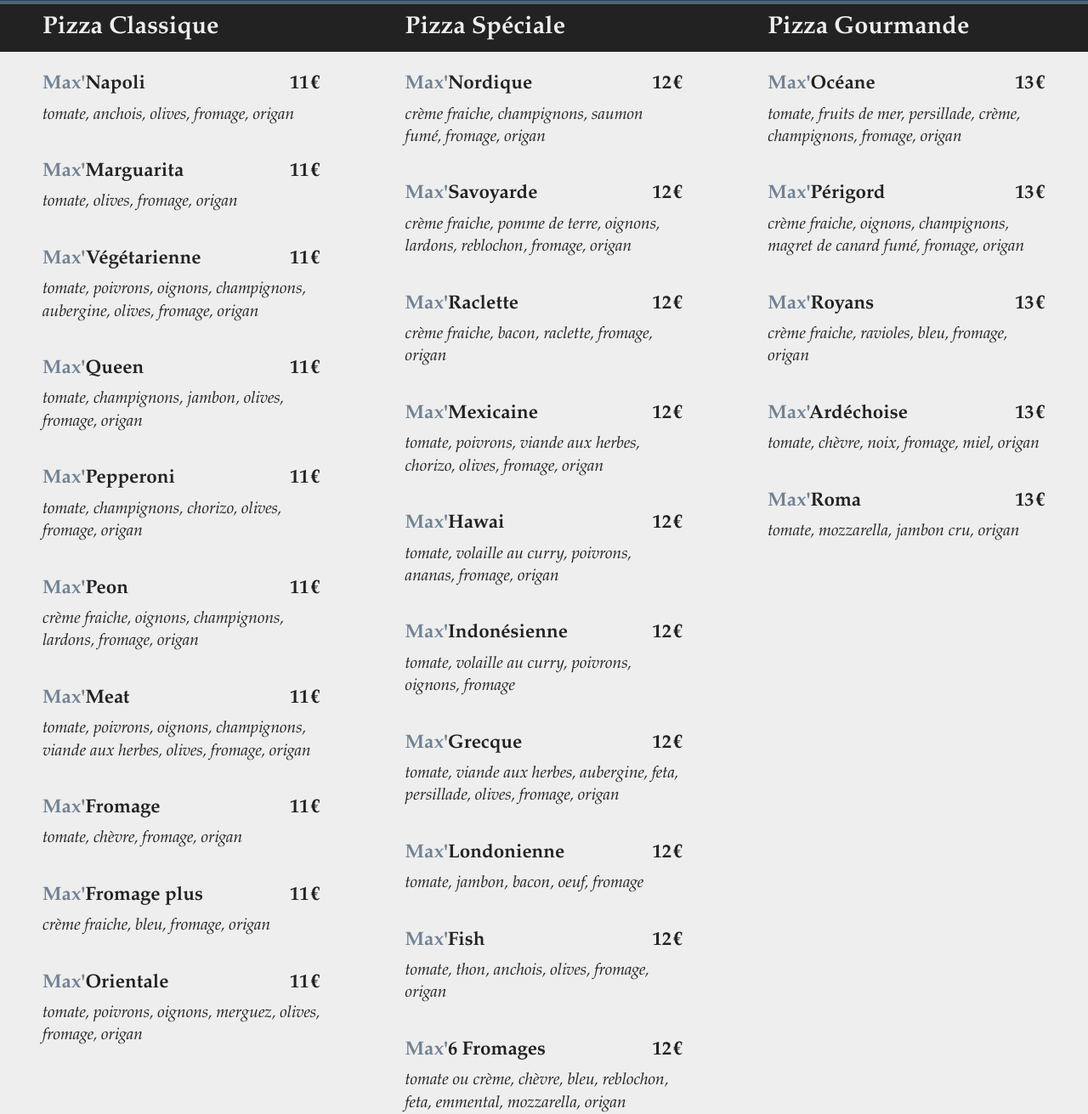
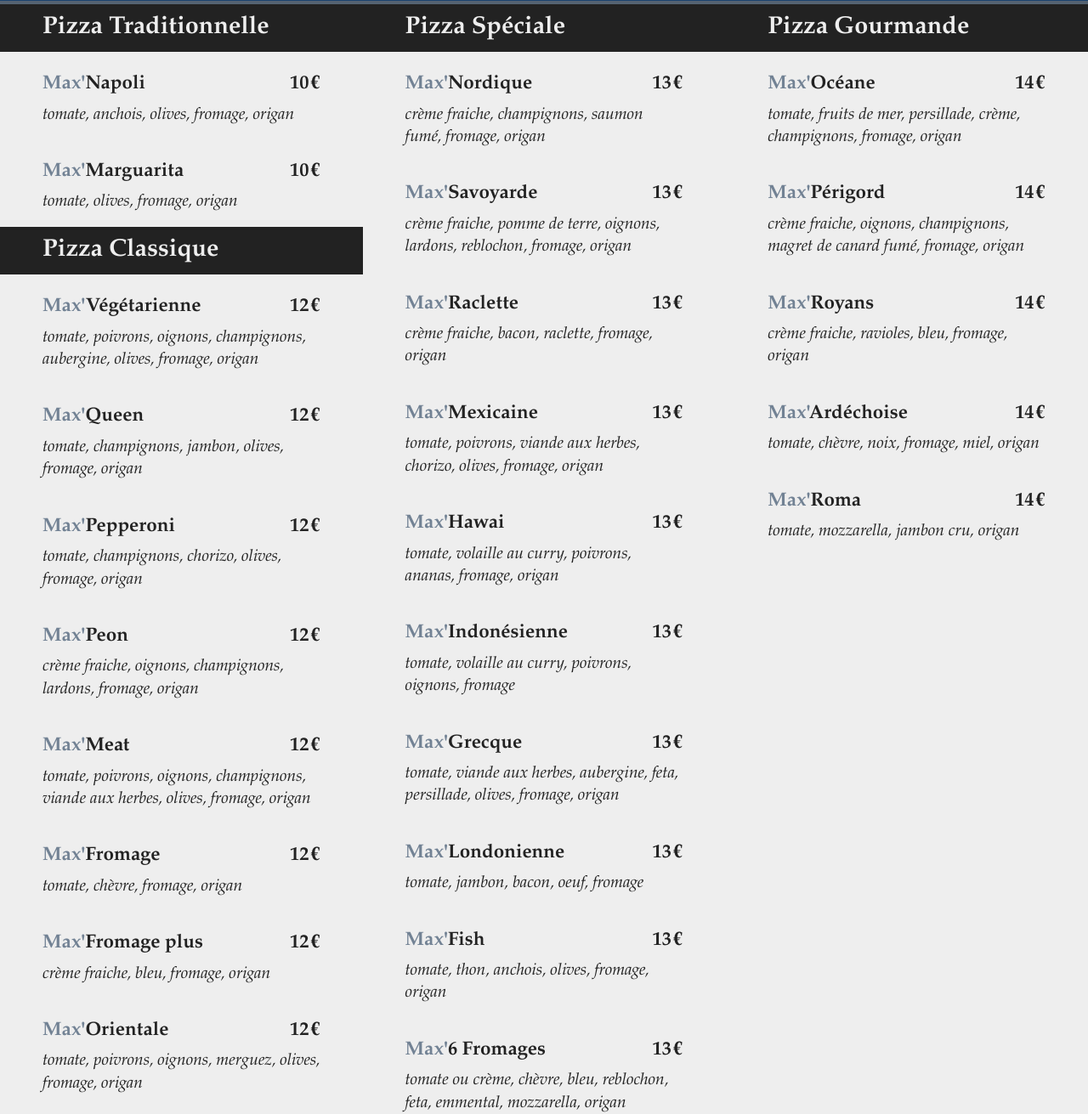
Before and after one commit to AdrianGaudebert/maxcall, a plain HTML site: page index.html in a window 1280 px wide. Shown: the part 292-1603 px from the top of the page at 85% size. Drawn offline with Linux system fonts and the light colour scheme.

Commit message:
Update pizza prices.

```diff
--- a/index.html
+++ b/index.html
@@ -11,7 +11,6 @@
     </head>
 
     <body>
-
         <header>
             <h1>
                 <img src="img/logo.png" alt="Max'Call" />
@@ -31,9 +30,117 @@
 
         <section id="menu">
 
-            <section><h2>Pizza Classique</h2><article><h3>Napoli<span class="price">11</span></h3><p>tomate, anchois, olives, fromage, origan</p></article><article><h3>Marguarita<span class="price">11</span></h3><p>tomate, olives, fromage, origan</p></article><article><h3>Végétarienne<span class="price">11</span></h3><p>tomate, poivrons, oignons, champignons, aubergine, olives, fromage, origan</p></article><article><h3>Queen<span class="price">11</span></h3><p>tomate, champignons, jambon, olives, fromage, origan</p></article><article><h3>Pepperoni<span class="price">11</span></h3><p>tomate, champignons, chorizo, olives, fromage, origan</p></article><article><h3>Peon<span class="price">11</span></h3><p>crème fraiche, oignons, champignons, lardons, fromage, origan</p></article><article><h3>Meat<span class="price">11</span></h3><p>tomate, poivrons, oignons, champignons, viande aux herbes, olives, fromage, origan</p></article><article><h3>Fromage<span class="price">11</span></h3><p>tomate, chèvre, fromage, origan</p></article><article><h3>Fromage plus<span class="price">11</span></h3><p>crème fraiche, bleu, fromage, origan</p></article><article><h3>Orientale<span class="price">11</span></h3><p>tomate, poivrons, oignons, merguez, olives, fromage, origan</p></article></section>
-            <section><h2>Pizza Spéciale</h2><article><h3>Nordique<span class="price">12</span></h3><p>crème fraiche, champignons, saumon fumé, fromage, origan</p></article><article><h3>Savoyarde<span class="price">12</span></h3><p>crème fraiche, pomme de terre, oignons, lardons, reblochon, fromage, origan</p></article><article><h3>Raclette<span class="price">12</span></h3><p>crème fraiche, bacon, raclette, fromage, origan</p></article><article><h3>Mexicaine<span class="price">12</span></h3><p>tomate, poivrons, viande aux herbes, chorizo, olives, fromage, origan</p></article><article><h3>Hawai<span class="price">12</span></h3><p>tomate, volaille au curry, poivrons, ananas, fromage, origan</p></article><article><h3>Indonésienne<span class="price">12</span></h3><p>tomate, volaille au curry, poivrons, oignons, fromage</p></article><article><h3>Grecque<span class="price">12</span></h3><p>tomate, viande aux herbes, aubergine, feta, persillade, olives, fromage, origan</p></article><article><h3>Londonienne<span class="price">12</span></h3><p>tomate, jambon, bacon, oeuf, fromage</p></article><article><h3>Fish<span class="price">12</span></h3><p>tomate, thon, anchois, olives, fromage, origan</p></article><article><h3>6 Fromages<span class="price">12</span></h3><p>tomate ou crème, chèvre, bleu, reblochon, feta, emmental, mozzarella, origan</p></article></section>
-            <section><h2>Pizza Gourmande</h2><article><h3>Océane<span class="price">13</span></h3><p>tomate, fruits de mer, persillade, crème, champignons, fromage, origan</p></article><article><h3>Périgord<span class="price">13</span></h3><p>crème fraiche, oignons, champignons, magret de canard fumé, fromage, origan</p></article><article><h3>Royans<span class="price">13</span></h3><p>crème fraiche, ravioles, bleu, fromage, origan</p></article><article><h3>Ardéchoise<span class="price">13</span></h3><p>tomate, chèvre, noix, fromage, miel, origan</p></article><article><h3>Roma<span class="price">13</span></h3><p>tomate, mozzarella, jambon cru, origan</p></article></section>
+            <section>
+                <h2>Pizza Traditionnelle</h2>
+                <article>
+                    <h3>Napoli<span class="price">10</span></h3>
+                    <p>tomate, anchois, olives, fromage, origan</p>
+                </article>
+                <article>
+                    <h3>Marguarita<span class="price">10</span></h3>
+                    <p>tomate, olives, fromage, origan</p>
+                </article>
+
+                <h2>Pizza Classique</h2>
+                <article>
+                    <h3>Végétarienne<span class="price">12</span></h3>
+                    <p>tomate, poivrons, oignons, champignons, aubergine, olives, fromage, origan</p>
+                </article>
+                <article>
+                    <h3>Queen<span class="price">12</span></h3>
+                    <p>tomate, champignons, jambon, olives, fromage, origan</p>
+                </article>
+                <article>
+                    <h3>Pepperoni<span class="price">12</span></h3>
+                    <p>tomate, champignons, chorizo, olives, fromage, origan</p>
+                </article>
+                <article>
+                    <h3>Peon<span class="price">12</span></h3>
+                    <p>crème fraiche, oignons, champignons, lardons, fromage, origan</p>
+                </article>
+                <article>
+                    <h3>Meat<span class="price">12</span></h3>
+                    <p>tomate, poivrons, oignons, champignons, viande aux herbes, olives, fromage, origan</p>
+                </article>
+                <article>
+                    <h3>Fromage<span class="price">12</span></h3>
+                    <p>tomate, chèvre, fromage, origan</p>
+                </article>
+                <article>
+                    <h3>Fromage plus<span class="price">12</span></h3>
+                    <p>crème fraiche, bleu, fromage, origan</p>
+                </article>
+                <article>
+                    <h3>Orientale<span class="price">12</span></h3>
+                    <p>tomate, poivrons, oignons, merguez, olives, fromage, origan</p>
+                </article>
+            </section>
+            <section>
+                <h2>Pizza Spéciale</h2>
+                <article>
+                    <h3>Nordique<span class="price">13</span></h3>
+                    <p>crème fraiche, champignons, saumon fumé, fromage, origan</p>
+                </article>
+                <article>
+                    <h3>Savoyarde<span class="price">13</span></h3>
+                    <p>crème fraiche, pomme de terre, oignons, lardons, reblochon, fromage, origan</p>
+                </article>
+                <article>
+                    <h3>Raclette<span class="price">13</span></h3>
+                    <p>crème fraiche, bacon, raclette, fromage, origan</p>
+                </article>
+                <article>
+                    <h3>Mexicaine<span class="price">13</span></h3>
+                    <p>tomate, poivrons, viande aux herbes, chorizo, olives, fromage, origan</p>
+                </article>
+                <article>
+                    <h3>Hawai<span class="price">13</span></h3>
+                    <p>tomate, volaille au curry, poivrons, ananas, fromage, origan</p>
+                </article>
+                <article>
+                    <h3>Indonésienne<span class="price">13</span></h3>
+                    <p>tomate, volaille au curry, poivrons, oignons, fromage</p>
+                </article>
+                <article>
+                    <h3>Grecque<span class="price">13</span></h3>
+                    <p>tomate, viande aux herbes, aubergine, feta, persillade, olives, fromage, origan</p>
+                </article>
+                <article>
+                    <h3>Londonienne<span class="price">13</span></h3>
+                    <p>tomate, jambon, bacon, oeuf, fromage</p>
+                </article>
+                <article>
+                    <h3>Fish<span class="price">13</span></h3>
+                    <p>tomate, thon, anchois, olives, fromage, origan</p>
+                </article>
+                <article>
+                    <h3>6 Fromages<span class="price">13</span></h3>
+                    <p>tomate ou crème, chèvre, bleu, reblochon, feta, emmental, mozzarella, origan</p>
+                </article>
+            </section>
+            <section>
+                <h2>Pizza Gourmande</h2>
+                <article>
+                    <h3>Océane<span class="price">14</span></h3>
+                    <p>tomate, fruits de mer, persillade, crème, champignons, fromage, origan</p>
+                </article>
+                <article>
+                    <h3>Périgord<span class="price">14</span></h3>
+                    <p>crème fraiche, oignons, champignons, magret de canard fumé, fromage, origan</p>
+                </article>
+                <article>
+                    <h3>Royans<span class="price">14</span></h3>
+                    <p>crème fraiche, ravioles, bleu, fromage, origan</p>
+                </article>
+                <article>
+                    <h3>Ardéchoise<span class="price">14</span></h3>
+                    <p>tomate, chèvre, noix, fromage, miel, origan</p>
+                </article>
+                <article>
+                    <h3>Roma<span class="price">14</span></h3>
+                    <p>tomate, mozzarella, jambon cru, origan</p>
+                </article>
+            </section>
 
             <div class="clear"></div>
         </section>
```
Also changed, not shown: menu.js (+7 -5 lines), pizzas.json (+25 -25 lines).
